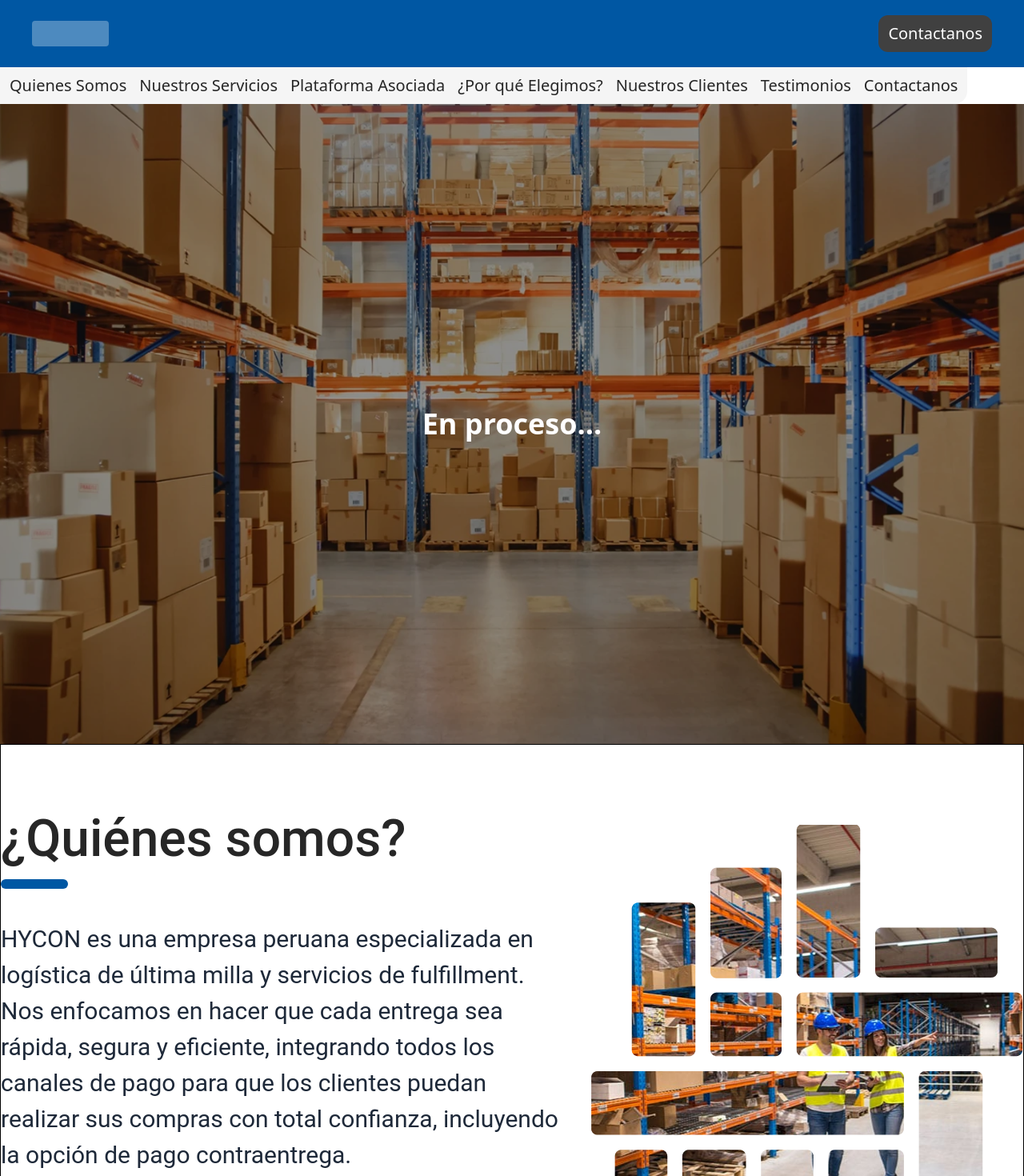
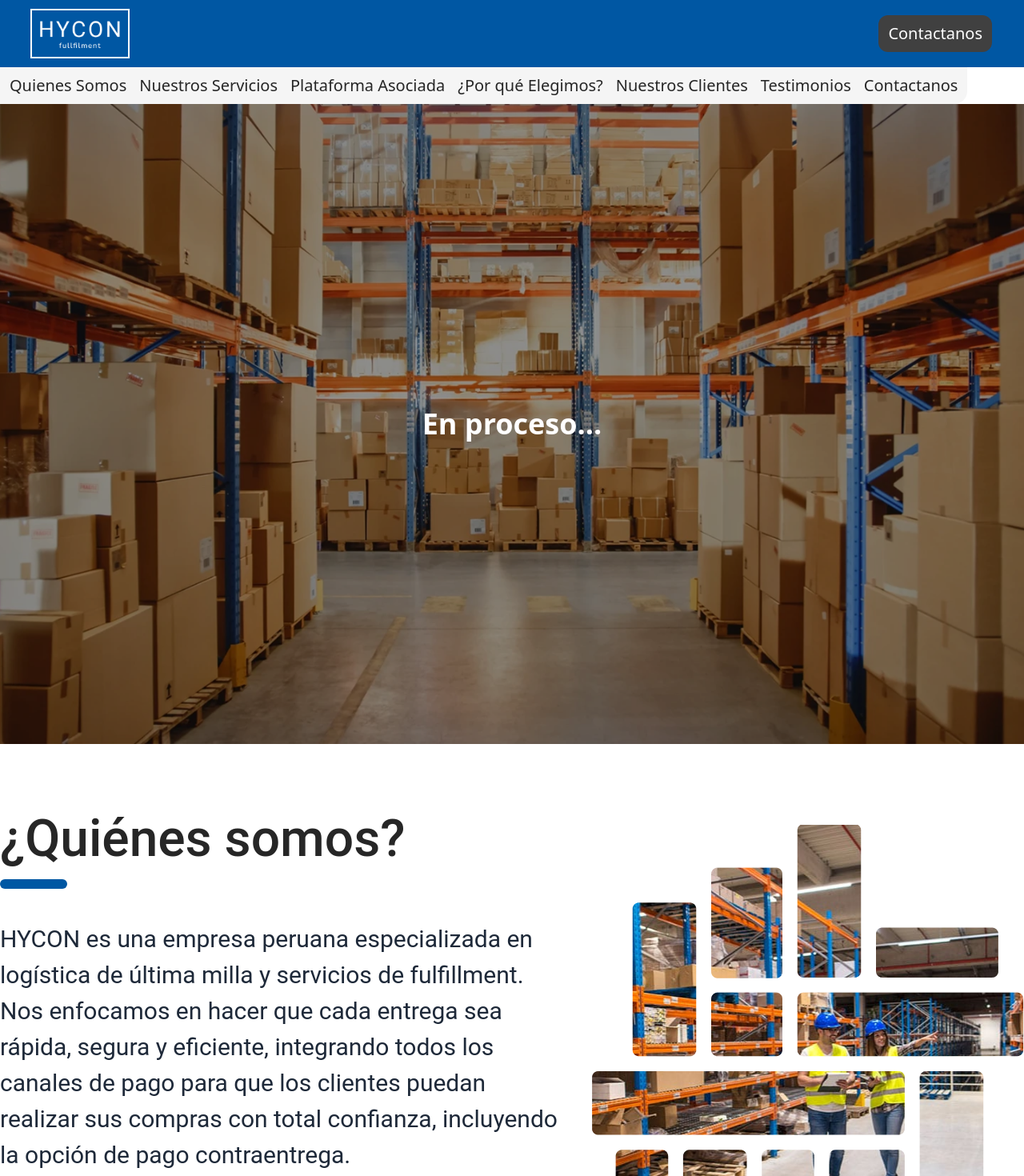
Before and after one commit to MODULYTIX/hycon-app, a React (Vite) app: page / in a window 1280 px wide. Shown: the top 1470 px of the page at 80% size. Built offline with nearby package versions, Linux system fonts and the light colour scheme.

Commit message:
add(img): add logo Hycon

```diff
--- a/src/components/Header.tsx
+++ b/src/components/Header.tsx
@@ -1,3 +1,5 @@
+import HyconLogo from '../assets/images/logo_hycon.webp';
+
 import { useState } from 'react';
 
 export default function Header() {
@@ -17,9 +19,16 @@ export default function Header() {
     <div className="m-0 flex flex-col w-full">
       <div className="sticky top-0 z-50 flex justify-between bg-primary h-[84px] items-center px-[40px]">
         {/* logo aun no definido */}
-        <div className="h-8 w-24 bg-white/30 rounded" />
-
-        <button className="bg-g-70 px-3 py-2 rounded-xl h-fit text-[20px] self-center text-white font-medium">
+        <div className='outline-2 outline-white'>
+          <img
+            src={HyconLogo}
+            alt=""
+            className=" p-2  w-30 "
+            draggable="false"
+          />
+        </div>
+        {/* Puede ser poner esto debajo animate-bounce */}
+        <button className="bg-g-70 px-3 py-2 rounded-xl h-fit text-[20px] self-center text-white font-medium ">
           Contactanos
         </button>
       </div>
@@ -33,8 +42,7 @@ export default function Header() {
                 onClick={() => setActive(item)}
                 className={`cursor-pointer transition-colors ${
                   active === item ? 'text-primary' : 'text-g-80'
-                }`}
-              >
+                }`}>
                 {item}
               </li>
             ))}
--- a/src/pages/HomePage.tsx
+++ b/src/pages/HomePage.tsx
@@ -6,7 +6,7 @@ import QS from '../assets/images/QS.png';
 
 export default function HomePage() {
   return (
-    <div className="min-h-screen flex flex-col">
+    <div className="min-h-screen flex flex-col ">
       <Header />
 
       <main className="flex-1">
@@ -16,7 +16,7 @@ export default function HomePage() {
 
         <section
           id="quienes_somos"
-          className="h-screen w-full flex items-center justify-center border border-black">
+          className="h-screen w-full flex items-center justify-center">
           {/* Padre: horizontal + padding interno 200px */}
           <div className="w-full max-w-[1520px] flex items-center justify-between gap-10">
             {/* Columna IZQUIERDA: título + texto (vertical) */}
```
Also changed, not shown: src/assets/images/logo_hycon.webp (added).
